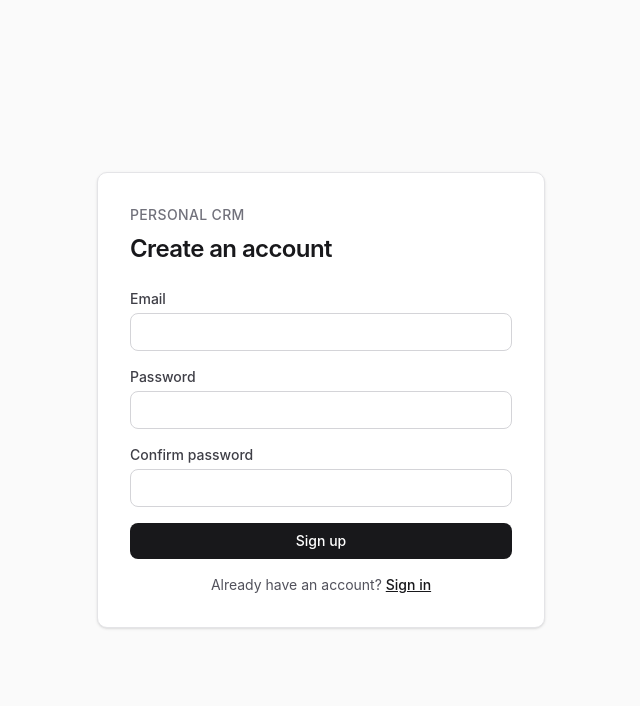
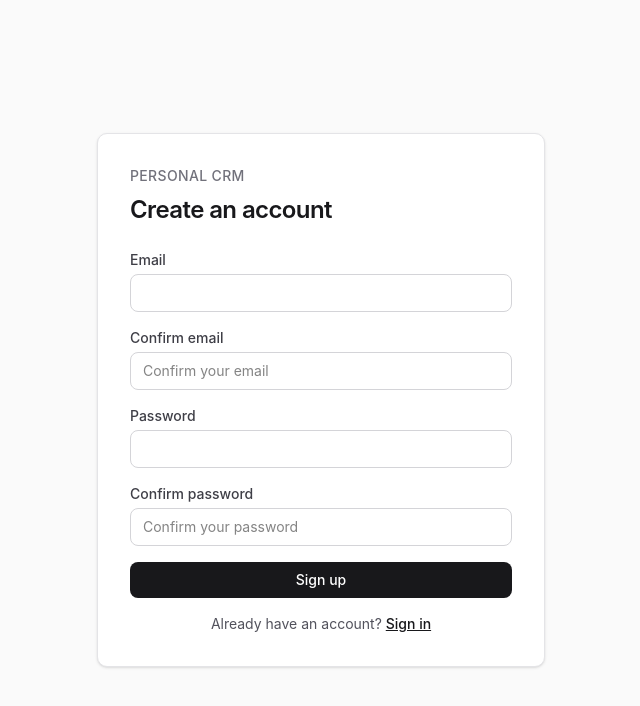
Before and after one commit to rohin-dutt/Dan-and-Rohin-CRM, a Next.js app: page /auth/signup in a window 1280 px wide. Shown: the top 706 px of the page, without its empty margins (319-959 px from the left). Built offline with nearby package versions, Linux system fonts and the light colour scheme; no server answers.

Commit message:
fix signup flow and add email password confirmation fields

```diff
--- a/app/auth/signup/page.tsx
+++ b/app/auth/signup/page.tsx
@@ -2,11 +2,14 @@
 
 import { useState } from 'react'
 import Link from 'next/link'
+import { useRouter } from 'next/navigation'
 import { supabase } from '@/lib/supabase'
 import { getAuthCallbackUrl } from '@/lib/site-url'
 
 export default function SignupPage() {
+  const router = useRouter()
   const [email, setEmail] = useState('')
+  const [confirmEmail, setConfirmEmail] = useState('')
   const [password, setPassword] = useState('')
   const [confirmPassword, setConfirmPassword] = useState('')
   const [error, setError] = useState('')
@@ -16,6 +19,11 @@ export default function SignupPage() {
   async function handleSubmit(e: React.FormEvent) {
     e.preventDefault()
     setError('')
+
+    if (email !== confirmEmail) {
+      setError('Email addresses do not match.')
+      return
+    }
 
     if (password !== confirmPassword) {
       setError('Passwords do not match.')
@@ -36,6 +44,8 @@ export default function SignupPage() {
       setError(error.message)
     } else if (data.user && data.user.identities && data.user.identities.length === 0) {
       setError('duplicate-email')
+    } else if (data.session) {
+      router.push('/onboarding')
     } else {
       setSuccess(true)
     }
@@ -105,6 +115,24 @@ export default function SignupPage() {
 
           <div>
             <label
+              htmlFor="confirmEmail"
+              className="mb-1 block text-sm font-medium text-zinc-700"
+            >
+              Confirm email
+            </label>
+            <input
+              id="confirmEmail"
+              type="email"
+              required
+              placeholder="Confirm your email"
+              value={confirmEmail}
+              onChange={(e) => setConfirmEmail(e.target.value)}
+              className="w-full rounded-md border border-zinc-300 px-3 py-2 text-sm focus:outline-none focus:ring-2 focus:ring-zinc-400"
+            />
+          </div>
+
+          <div>
+            <label
               htmlFor="password"
               className="mb-1 block text-sm font-medium text-zinc-700"
             >
@@ -131,6 +159,7 @@ export default function SignupPage() {
               id="confirmPassword"
               type="password"
               required
+              placeholder="Confirm your password"
               value={confirmPassword}
               onChange={(e) => setConfirmPassword(e.target.value)}
               className="w-full rounded-md border border-zinc-300 px-3 py-2 text-sm focus:outline-none focus:ring-2 focus:ring-zinc-400"
```
